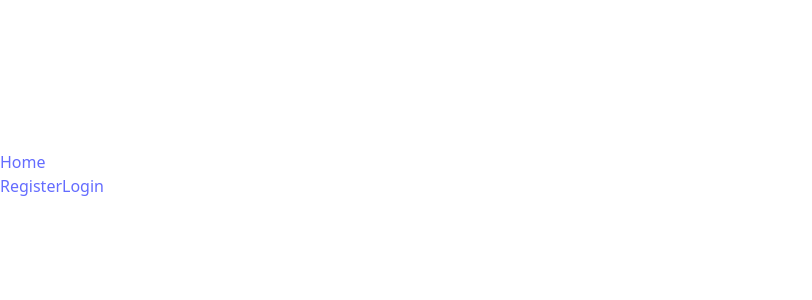
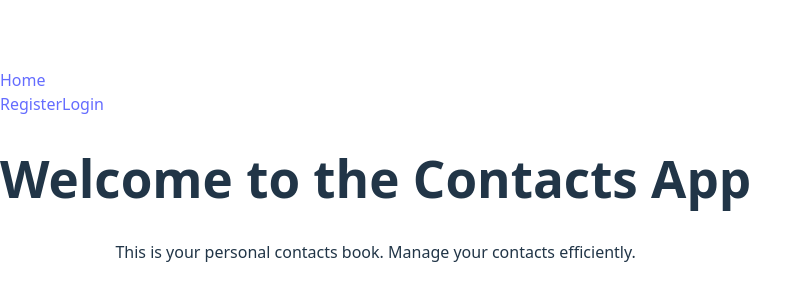
Before and after one commit to Anastasia300704/goit-react-hw-08, a React (Vite) app: page / in a window 1280 px wide. Shown: the part 226-526 px from the top of the page, without its empty margins (0-812 px from the left). Built offline with nearby package versions, Linux system fonts and the light colour scheme.

Commit message:
initial commit

```diff
--- a/src/components/Layout/Layout.jsx
+++ b/src/components/Layout/Layout.jsx
@@ -1,12 +1,12 @@
 import { Outlet } from 'react-router-dom';
 import AppBar from '../AppBar/AppBar';
 
-const Layout = () => {
+const Layout = ( { children } ) => {
   return (
     <>
       <AppBar />
       <main>
-        <Outlet />
+       { children }
       </main>
     </>
   );
--- a/src/redux/contacts/operations.js
+++ b/src/redux/contacts/operations.js
@@ -1,7 +1,7 @@
 import axios from 'axios';
 import { createAsyncThunk } from '@reduxjs/toolkit';
 
-const CONTACTS_BASE_URL = 'https://connections-api.goit.global/';
+const CONTACTS_BASE_URL = 'https://connections-api.goit.global/contacts';
 
 export const fetchContacts = createAsyncThunk(
   'contacts/fetchAll',
```
